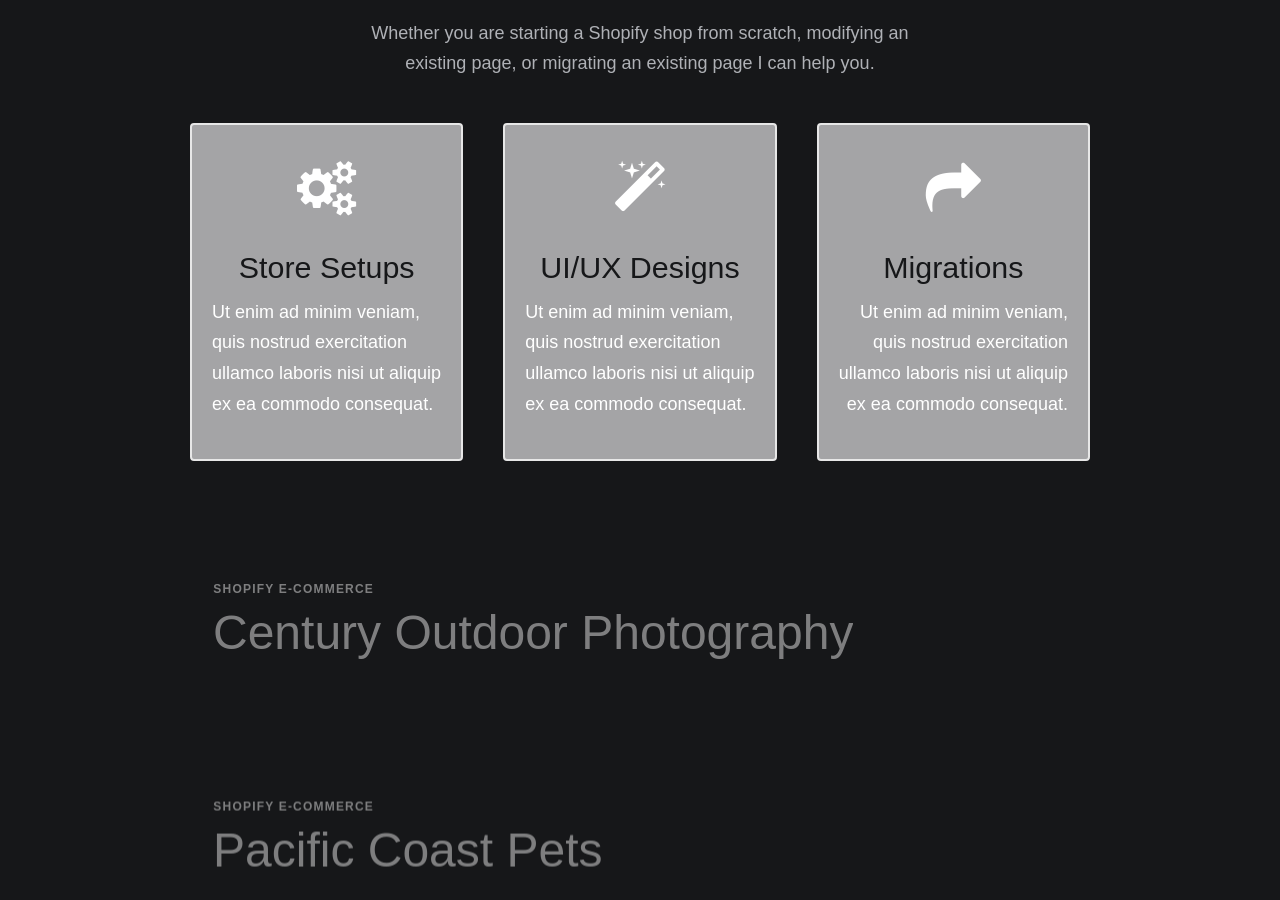
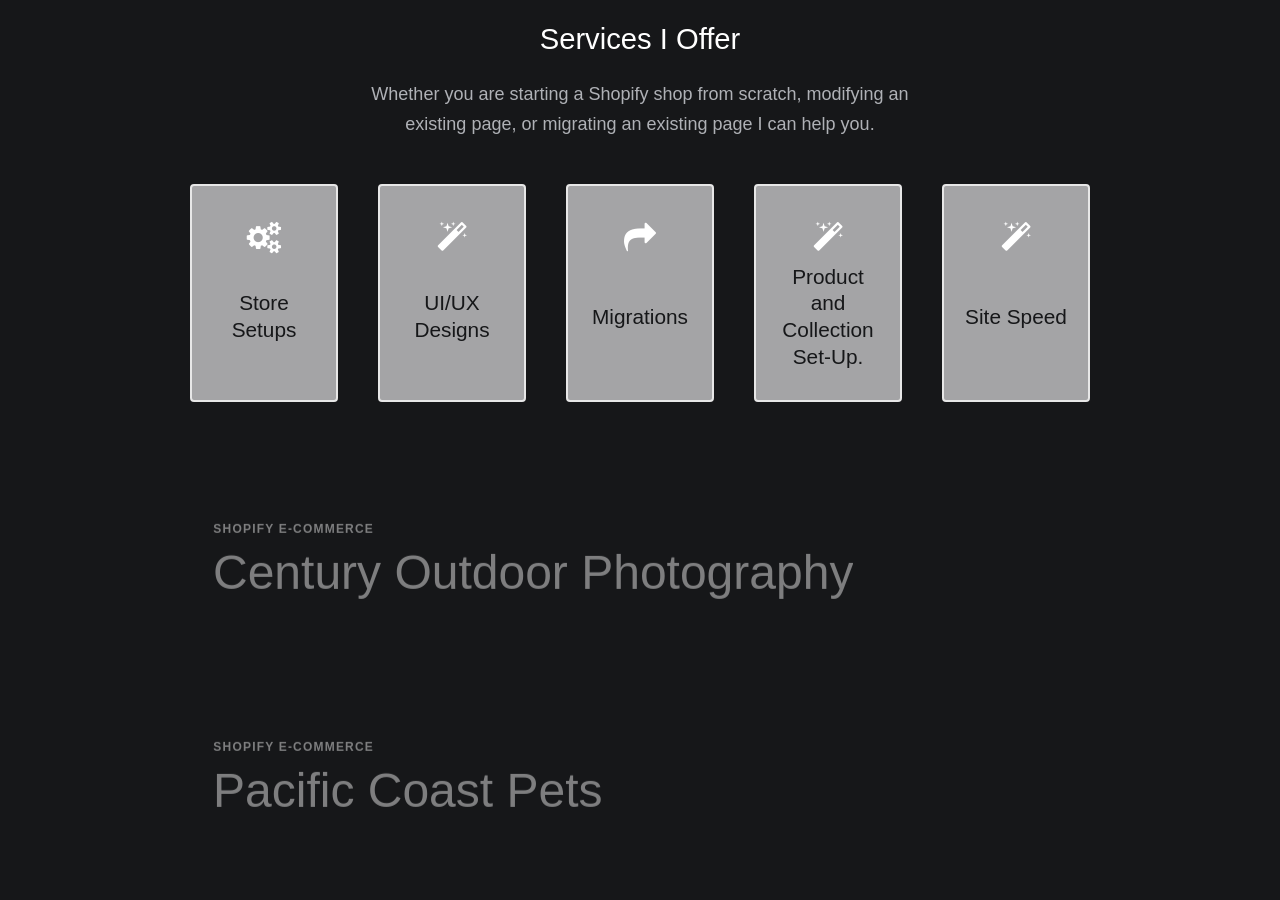
Before and after one commit to josh-dev80/shopify-portfolio, a plain HTML site: page index.html in a window 1280 px wide. Shown: the part 458-1358 px from the top of the page. Drawn offline with nearby package versions, Linux system fonts and the light colour scheme; a script that the page names is missing.

Commit message:
finished services grid

```diff
--- a/index.html
+++ b/index.html
@@ -49,15 +49,16 @@
   }
 
   .service h4 {
-    font-size: 1.9rem;
-    margin: 1rem 0 0.6rem;
+    font-size: 1.3rem;
+    margin: .6rem 0 0.6rem;
   }
 
   .services-grid {
     display: -webkit-box;
     display: flex;
-    -webkit-box-align: center;
-    align-items: center;
+    -webkit-box-align: center !important;
+    align-items: stretch;
+    flex-wrap: wrap;
   }
 
   .service {
@@ -83,7 +84,7 @@
   }
 
   .service i {
-    font-size: 3.45rem;
+    font-size: 2rem;
     margin: 1rem 0;
   }
 
@@ -142,12 +143,12 @@
   }
 
   .service3 > p {
-    text-align: right;
+    text-align: left;
   }
 
-
-    </style>
-    <style>
+  i {
+    margin-bottom: 0px !important;
+  }
 
     </style>
 </head>
@@ -175,8 +176,8 @@
     </nav>
   </div>
   <div style="background-color:rgb(16,17,19)" class="section-hero">
-
-<h1 style='text-align:center'>Shopify Expert and Developer <br>Josh Mayes</h1>
+<h1 style='text-align:center; color: #afb1b6; font-size:6rem'>Josh Mayes</h1>
+<h2 style='text-align:center'>Shopify Expert and Developer</h1>
 <section>
   <h3>Services I Offer</h3>
   <p class="section-lead">Whether you are starting a Shopify shop from scratch, modifying an existing page, or migrating an existing page I can help you.</p>
@@ -184,19 +185,38 @@
     <div class="column w-col w-col-3 service service1">
       <i class="fa fa-cogs"></i>
       <h4>Store Setups</h4>
-      <p>Ut enim ad minim veniam, quis nostrud exercitation ullamco laboris nisi ut aliquip ex ea commodo consequat.</p>
+      <!-- <p>Are you ready to get started? I'll help you choose the perfect theme, set up products, and go over some essential settings</p> -->
+
     </div>
 
     <div class="column w-col w-col-3 service service2">
       <i class="fa fa-magic"></i>
       <h4>UI/UX Designs</h4>
-      <p>Ut enim ad minim veniam, quis nostrud exercitation ullamco laboris nisi ut aliquip ex ea commodo consequat.</p>
+      <!-- <p>Website design has a huge impact on user experience and impacts your success as an E-Commerce business. Help me perfect your website's design.</p> -->
     </div>
 
     <div class="service service3 column w-col w-col-3">
       <i class="fa fa-mail-forward"></i>
       <h4>Migrations</h4>
-      <p>Ut enim ad minim veniam, quis nostrud exercitation ullamco laboris nisi ut aliquip ex ea commodo consequat.</p>
+      <!-- <p>Do you have an existing business and want to migrate to Shopify. I can make that process easy and preserve all your essential data</p> -->
+    </div>
+
+    <div class="column w-col w-col-3 service service2">
+      <i class="fa fa-magic"></i>
+      <h4>Product and Collection Set-Up.</h4>
+      <!-- <p>Website design has a huge impact on user experience and impacts your success as an E-Commerce business. Help me perfect your website's design.</p> -->
+    </div>
+
+    <div class="column w-col w-col-3 service service2">
+      <i class="fa fa-magic"></i>
+      <h4>Site Speed</h4>
+      <!-- <p>Website design has a huge impact on user experience and impacts your success as an E-Commerce business. Help me perfect your website's design.</p> -->
+    </div>
+
+    <div class="column w-col w-col-3 service service2" style='display: none;'>
+      <i class="fa fa-magic"></i>
+      <h4>Theme Customization</h4>
+      <!-- <p>Website design has a huge impact on user experience and impacts your success as an E-Commerce business. Help me perfect your website's design.</p> -->
     </div>
   </div>
 </section>
```
Also changed, not shown: about.html (+6 -1 lines).
